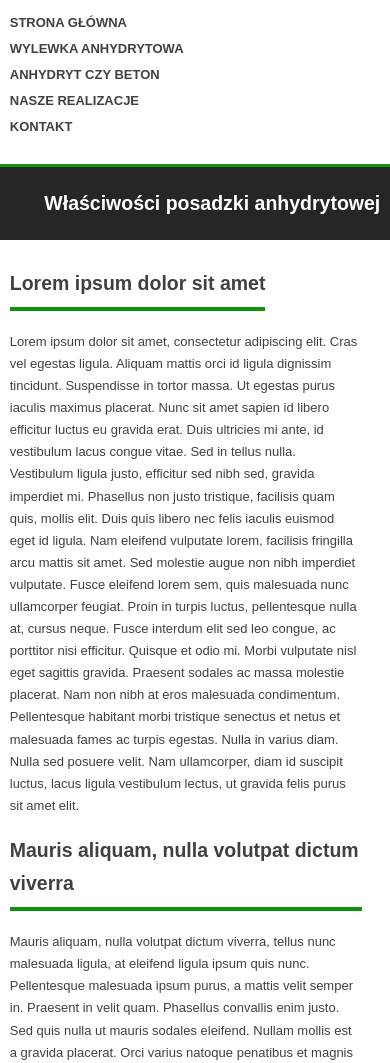
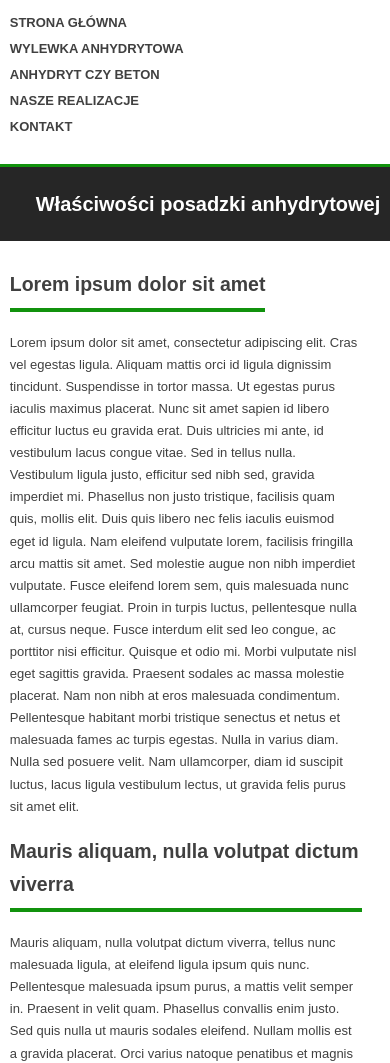
Before and after one commit to magdakisiel/posadzki, a plain HTML site: page index.html in a window 390 px wide. Shown: the part 45-1108 px from the top of the page. Drawn offline with Linux system fonts and the light colour scheme.

Commit message:
nagłówki

```diff
--- a/index.html
+++ b/index.html
@@ -40,7 +40,7 @@
 	<header>
 		<div class="header-container">
 			<div id="header">
-				<h2>Właściwości posadzki anhydrytowej</h2>
+				<h1>Właściwości posadzki anhydrytowej</h1>
 			</div>
 		</div>
 	</header>
@@ -49,17 +49,17 @@
 			<div class="flex-item" id="main">
 				<main>
 					<article>
-						<h1>Lorem ipsum dolor sit amet</h1>
+						<h2>Lorem ipsum dolor sit amet</h2>
 						<p>Lorem ipsum dolor sit amet, consectetur adipiscing elit. Cras vel egestas ligula. Aliquam mattis orci id ligula dignissim tincidunt. Suspendisse in tortor massa. Ut egestas purus iaculis maximus placerat. Nunc sit amet sapien id libero efficitur luctus eu gravida erat. Duis ultricies mi ante, id vestibulum lacus congue vitae. Sed in tellus nulla. Vestibulum ligula justo, efficitur sed nibh sed, gravida imperdiet mi. Phasellus non justo tristique, facilisis quam quis, mollis elit. Duis quis libero nec felis iaculis euismod eget id ligula. Nam eleifend vulputate lorem, facilisis fringilla arcu mattis sit amet. Sed molestie augue non nibh imperdiet vulputate. Fusce eleifend lorem sem, quis malesuada nunc ullamcorper feugiat. Proin in turpis luctus, pellentesque nulla at, cursus neque. Fusce interdum elit sed leo congue, ac porttitor nisi efficitur. Quisque et odio mi. Morbi vulputate nisl eget sagittis gravida. Praesent sodales ac massa molestie placerat. Nam non nibh at eros malesuada condimentum. Pellentesque habitant morbi tristique senectus et netus et malesuada fames ac turpis egestas. Nulla in varius diam. Nulla sed posuere velit. Nam ullamcorper, diam id suscipit luctus, lacus ligula vestibulum lectus, ut gravida felis purus sit amet elit.
 						</p>
 					</article>
 					<article>
-						<h1>Mauris aliquam, nulla volutpat dictum viverra</h1>
+						<h2>Mauris aliquam, nulla volutpat dictum viverra</h2>
 						<p>Mauris aliquam, nulla volutpat dictum viverra, tellus nunc malesuada ligula, at eleifend ligula ipsum quis nunc. Pellentesque malesuada ipsum purus, a mattis velit semper in. Praesent in velit quam. Phasellus convallis enim justo. Sed quis nulla ut mauris sodales eleifend. Nullam mollis est a gravida placerat. Orci varius natoque penatibus et magnis dis parturient montes, nascetur ridiculus mus. Fusce rutrum quis ipsum vitae lacinia. Mauris est nisi, viverra non orci a, finibus luctus magna. In in orci dolor. Pellentesque suscipit massa et feugiat fermentum. Suspendisse consectetur a metus id faucibus. Donec bibendum dui et neque imperdiet, non feugiat libero viverra. Ut tempor, nibh ac aliquet luctus, arcu ipsum commodo orci, nec ultricies ipsum odio eu sapien. Sed imperdiet dignissim risus, et suscipit lorem hendrerit quis. Phasellus accumsan dolor ut lorem auctor bibendum. Duis vitae molestie nulla, ac sodales est. In in ante mauris. Duis eu risus ut est tincidunt finibus. Interdum et malesuada fames ac ante ipsum primis in faucibus. Integer vulputate tortor eget ultrices varius. Fusce in orci eros. Etiam id varius nulla. Nunc sed cursus est. In hac habitasse platea dictumst. Etiam sodales magna erat, et venenatis lectus iaculis a. Duis vestibulum sit amet arcu eget ornare.
 						</p>
 					</article>
 					<article>
-						<h1>Cras tempor, velit eget gravida sodales</h1>
+						<h2>Cras tempor, velit eget gravida sodales</h2>
 						<p>Cras tempor, velit eget gravida sodales, lorem lacus vehicula velit, sit amet pharetra arcu arcu sit amet sapien. Nulla egestas congue odio et interdum. Pellentesque habitant morbi tristique senectus et netus et malesuada fames ac turpis egestas. Interdum et malesuada fames ac ante ipsum primis in faucibus. Aliquam quis efficitur erat, at iaculis mi. Morbi id facilisis purus, vel lacinia velit. Donec non semper ipsum. Donec blandit molestie auctor. In malesuada lacinia viverra. Sed quis lacinia leo. Proin vel lacus rutrum risus cursus molestie. Morbi tincidunt tempus felis sed suscipit. Pellentesque gravida dolor eget lorem pretium, sed varius odio bibendum. Donec pulvinar lacinia pellentesque. In cursus ante vitae tellus tristique dictum. Praesent vestibulum feugiat diam, a fermentum metus ultricies a. Proin dictum lectus sed erat fermentum aliquet. Pellentesque at turpis at risus facilisis consequat. Vivamus placerat, velit in accumsan eleifend, erat nisi consequat urna, id aliquet leo ligula a magna. Sed lorem risus, commodo sed turpis et, fermentum aliquet sapien. Etiam libero nisl, fermentum sed pretium auctor, malesuada ac leo. Morbi laoreet vehicula libero vitae commodo. Nunc id nibh elit.
 						</p>
 					</article>
--- a/style.css
+++ b/style.css
@@ -66,9 +66,10 @@ li.nav-item {
 	justify-content: flex-end;
 }
 
-h2 {
+h1 {
 	text-align: right;
 	margin: 0;
+	font-size: 25px;
 }
 
 #container {
@@ -100,7 +101,7 @@ h2 {
 	padding: 0;
 }
 
-h1 {
+h2 {
 	display: inline-block;
 	padding: 7px 0;
 	border-bottom: solid 4px #11920d;
@@ -330,6 +331,10 @@ a.footerlink:hover {
 		padding: 2px 0;
 	}
 
+	h1 {
+		font-size: 22px;
+	}
+
 	#main {
 		width: 95%;
 	}
@@ -392,6 +397,10 @@ a.footerlink:hover {
 		align-items: flex-start;
 	}
 
+	h1 {
+		font-size: 20px;
+	}
+
 	#aside-add {
 		flex-direction: column;
 	}
```
